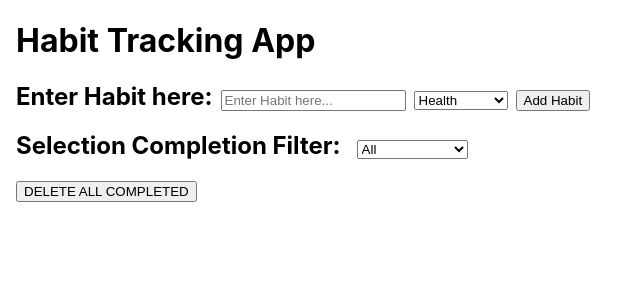
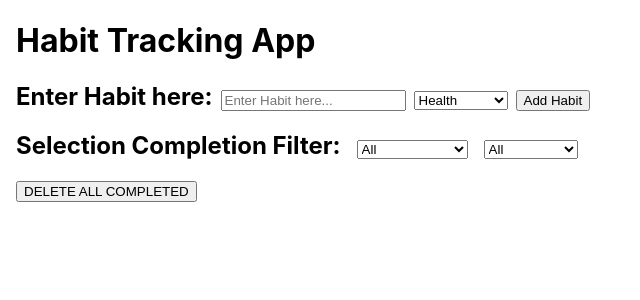
Before and after one commit to THENEXTNEX/orionpractice, a React (Create React App) app in the folder React/habit-tracker/: page / in a window 1280 px wide. Shown: the top 300 px of the page, without its empty margins (0-640 px from the left). Built offline with nearby package versions, Linux system fonts and the light colour scheme.

Commit message:
Added category filtering with helper function

```diff
--- a/React/habit-tracker/src/App.js
+++ b/React/habit-tracker/src/App.js
@@ -11,6 +11,8 @@ function App() {
   //Category
   const[category, setCategory] = useState("Health");
 
+  //Category Filter
+  const[categoryFilter, setCategoryFilter] = useState("All");
   //Completion Filter
   const[completeFilter, setCompleteFilter] = useState("All");
 
@@ -34,11 +36,15 @@ function App() {
   const deleteAllCompleted = () => {
     setHabit(habit.filter(h => !h.isDone))
   }
-  //Helper filter function
-  const checkFilter = (habit) => {
+  //Helper completion filter function
+  const checkCompletionFilter = (habit) => {
     if(completeFilter === "All") return true;
     if(completeFilter === "Completed") return habit.isDone;
     if(completeFilter === "Not Completed") return !habit.isDone;
+  }
+  //Helper category filter function
+  const checkCategoryFilter = (habit) => {
+    return categoryFilter === "All" ? true : habit.category === categoryFilter;
   }
   return (
     <div style={{marginLeft: "16px"}} className="Habit Tracker App">
@@ -66,11 +72,21 @@ function App() {
             <option value={"Completed"}>Completed</option>
             <option value={"Not Completed"}>Not Completed</option>
           </select>
+          <select //Category filter
+          onChange={(e) => setCategoryFilter(e.target.value)}
+          style={{marginLeft : "16px"}}>
+            <option value={"All"}>All</option>
+            <option value={"Health"}>Health</option>
+            <option value={"Productivity"}>Productivity</option>
+            <option value={"Mindfulness"}>Mindfulness</option>
+          </select>
         </h2>
       <ul //Habit List generation
       >
         {habit.filter((habits) => {
-          return checkFilter(habits)
+          return checkCompletionFilter(habits)
+        }).filter((habits) => {
+          return checkCategoryFilter(habits)
         }).map((habits) => (
           <li key={habits.id}
           style={{textDecoration: habits.isDone ? "line-through" : "none"}}>
```
